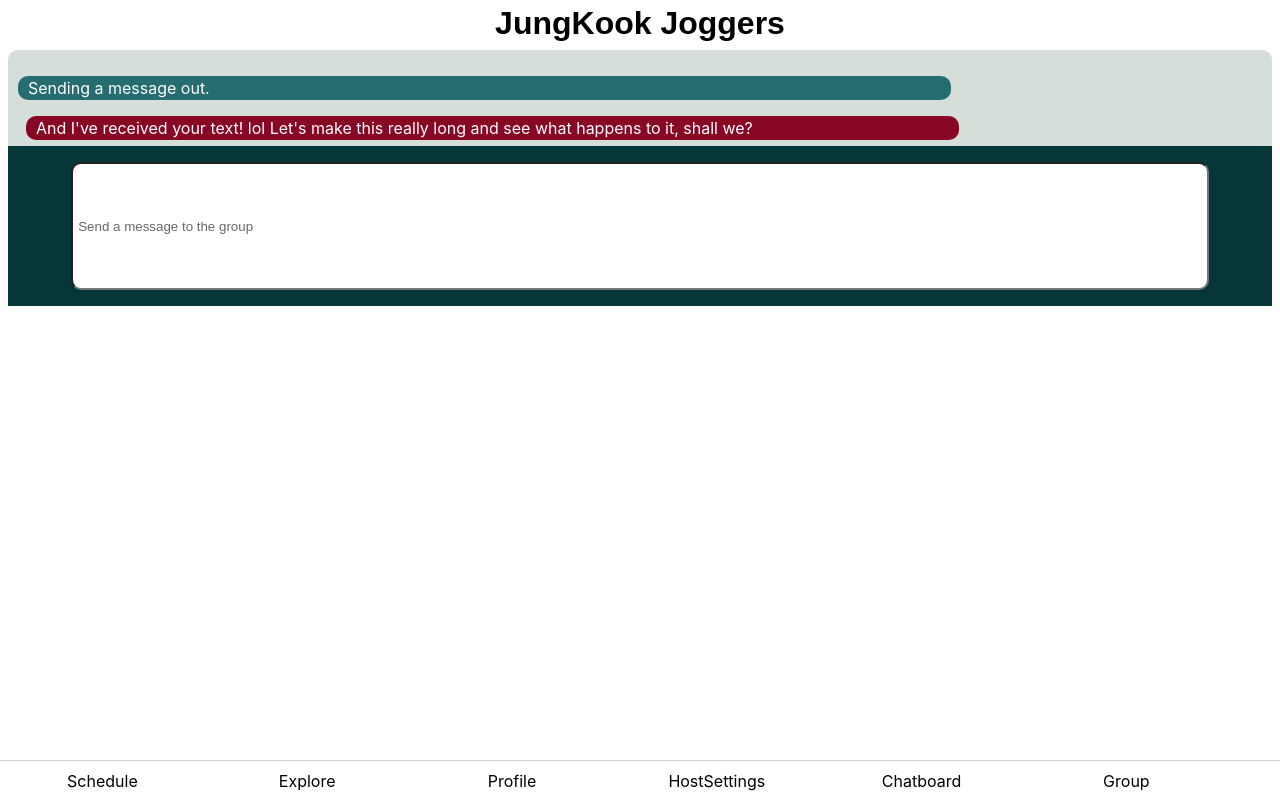
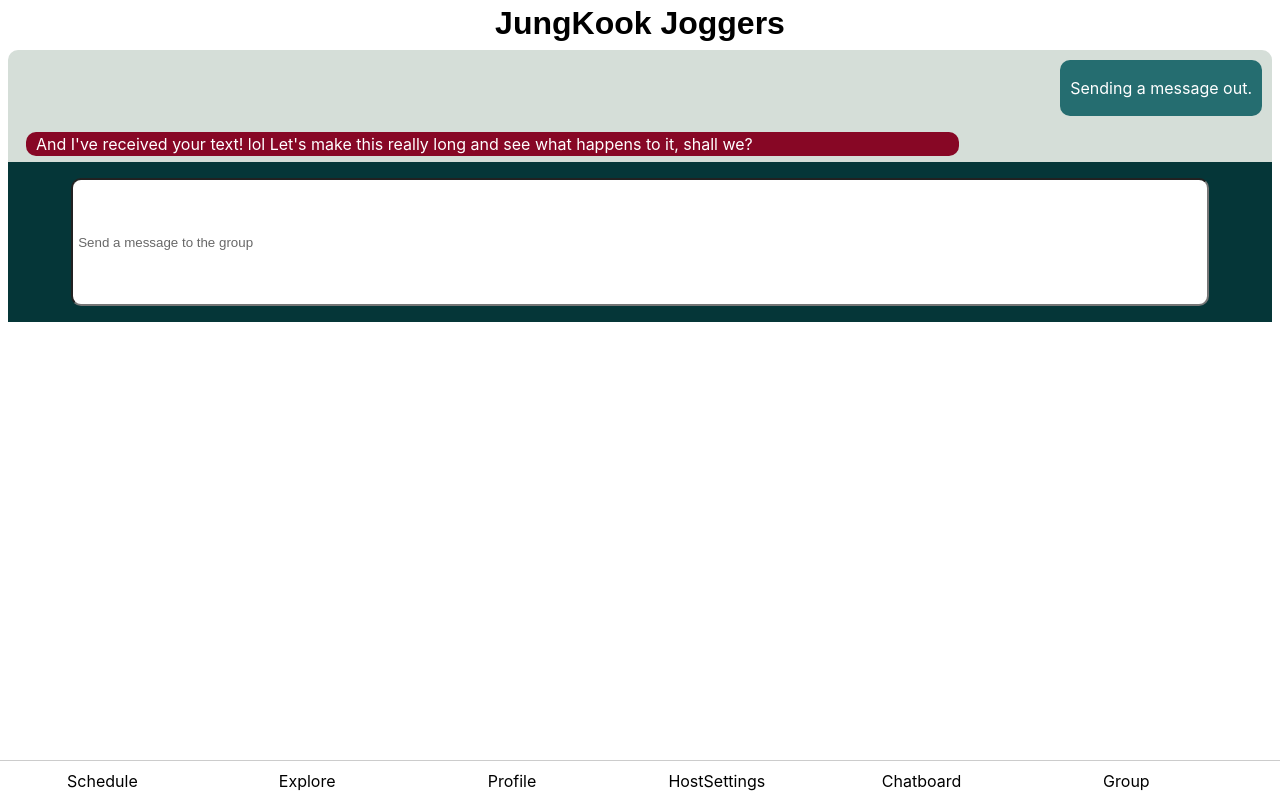
Before and after one commit to hopkinstechnocrats/fether, a React (Create React App) app: page / in a window 1280 px wide. Both pictures are taken after a click on the item "Chatboard". Built offline with nearby package versions, Linux system fonts and the light colour scheme.

Commit message:
correct spacing for chatboard messages

```diff
--- a/src/components/Chatboard.css
+++ b/src/components/Chatboard.css
@@ -30,6 +30,9 @@
 }
 .SendChat {
     margin-right:0px;
+    display:flex;
+    justify-content:flex-end;
+
 }
 
 .sendChat {
@@ -45,6 +48,8 @@
     flex-flow: column wrap;
     padding-top:0px;
     padding-bottom: 0px;
+    /*positioning*/
+
   }
 
   .receiveChat {
```
